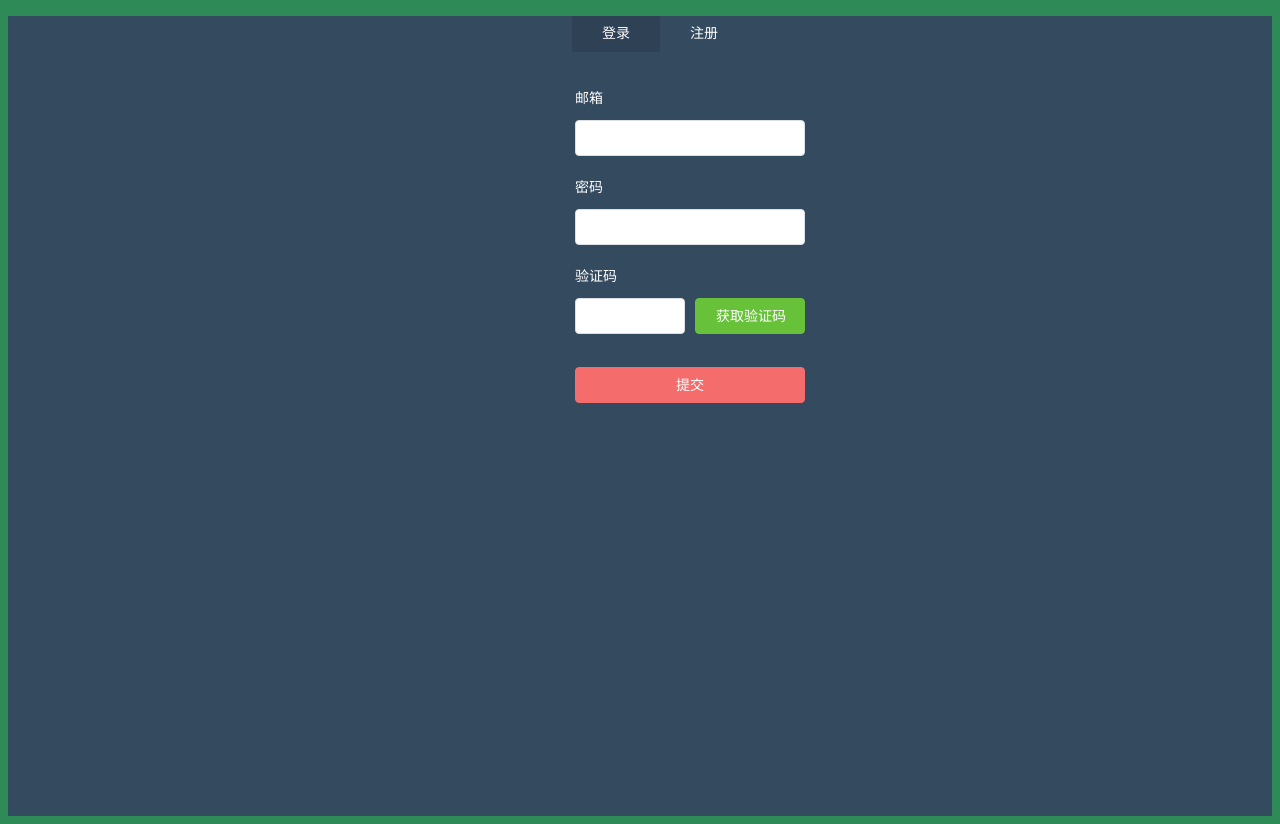
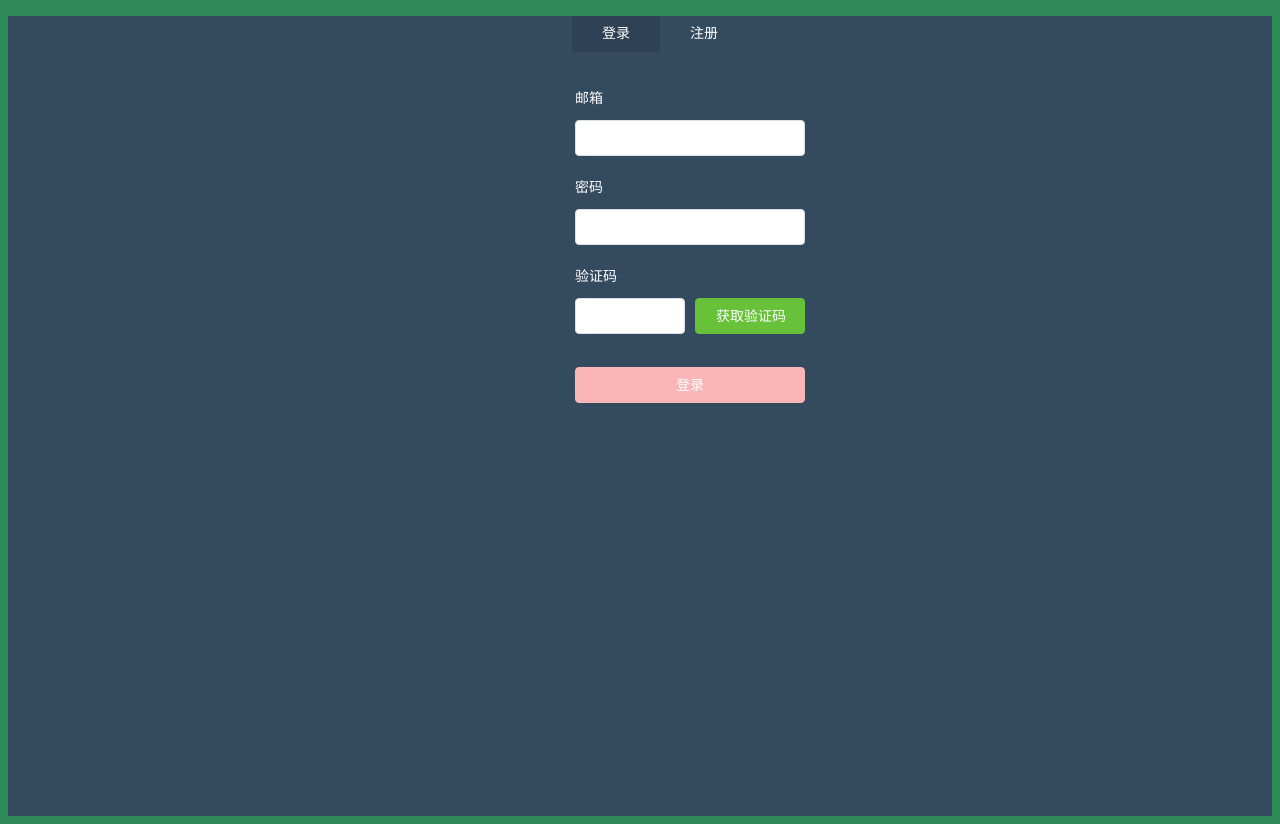
Before and after one commit to wangxiaohui1988/vue-admin, a Vue app: page /#/login in a window 1280 px wide. Built offline with nearby package versions, Linux system fonts and the light colour scheme.

Commit message:
验证码获取校验及响应拦截器处理

```diff
--- a/src/utils/request.js
+++ b/src/utils/request.js
@@ -1,4 +1,5 @@
 import axios from 'axios'
+import { Message } from 'element-ui';
 
 const BASEURL = process.env.NODE_ENV === 'production' ? '' : '/devApi';
 
@@ -8,7 +9,7 @@ const service = axios.create({
     timeout: 1000
 });
 
-console.log(process.env.NODE_ENV);
+// console.log(process.env.NODE_ENV);
 
 // Add a request interceptor
 service.interceptors.request.use(function (config) {
@@ -22,7 +23,13 @@ service.interceptors.request.use(function (config) {
 // Add a response interceptor
 service.interceptors.response.use(function (response) {
     // Do something with response data
-    return response;
+    var data = response.data;
+    if (data.resCode != 0) {
+        Message.error(data.message);
+        return Promise.reject(data);
+    } else {
+        return response;
+    }
   }, function (error) {
     // Do something with response error
     return Promise.reject(error);
--- a/src/views/login/index.vue
+++ b/src/views/login/index.vue
@@ -24,7 +24,7 @@
         </el-form-item>
 
         <el-form-item prop="password" class="item-from">
-          <label>密码</label>
+          <label for="password">密码</label>
           <el-input
             id="password"
             type="password"
@@ -36,7 +36,7 @@
         </el-form-item>
 
         <el-form-item prop="checkpass" class="item-from" v-show="model === 'register'">
-          <label>重复密码</label>
+          <label for="checkpass">重复密码</label>
           <el-input
             id="checkpass"
             type="password"
@@ -48,10 +48,10 @@
         </el-form-item>
 
         <el-form-item prop="code" class="item-from">
-          <label>验证码</label>
+          <label for="code">验证码</label>
           <el-row :gutter="10">
             <el-col :span="12">
-              <el-input v-model="ruleForm.code" minlength="6" maxlength="6"></el-input>
+              <el-input id="code" v-model="ruleForm.code" minlength="6" maxlength="6"></el-input>
             </el-col>
             <el-col :span="12">
               <el-button type="success" class="block" @click="getSms()">获取验证码</el-button>
@@ -60,7 +60,7 @@
         </el-form-item>
 
         <el-form-item>
-          <el-button type="danger" @click="submitForm('ruleForm')" class="login-btn block">提交</el-button>
+          <el-button type="danger" @click="submitForm('ruleForm')" :disabled="loginButStatus" class="login-btn block">{{ model === 'login' ? '登录' : '注册'}}</el-button>
           <!-- <el-button @click="resetForm('ruleForm')">重置</el-button> -->
         </el-form-item>
       </el-form>
@@ -76,7 +76,7 @@ import { GetSms } from '@/api/login'
 export default {
   name: 'login',
   // 这里面放置data数据、生命周期、自定义的函数
-  setup(props, context) {
+  setup(props, { refs, root }) {
     // 用户名验证
     let validateUsername = (rule, value, callback) => {
       if (value === '') {
@@ -155,6 +155,8 @@ export default {
 
     // 2.基本数据
     const model = ref("login");
+    // 登录按钮禁用状态
+    const loginButStatus = ref(true);
 
     /**声明函数 */
     // 模块切换
@@ -170,12 +172,27 @@ export default {
 
     /**获取验证码 */
     const getSms = (() => {
+      // 邮箱为空验证
+      if (ruleForm.username == '') {
+        root.$message.error('邮箱不能为空！！');
+        return false;
+      }
+
+      // 邮箱格式验证
+      if (validateEmail(ruleForm.username)) {
+        root.$message.error('邮箱格式错误！！');
+        return false;
+      }
+
       var requestData = {
         username: ruleForm.username
       }
       GetSms(requestData).then((response) => {
         var data = response.data;
-        console.log(data);
+        // 登录按钮启用
+        loginButStatus.value = false;
+      }).catch(error => {
+        console.log(error);
       });
     })
 
@@ -190,7 +207,16 @@ export default {
       });
     };
 
-    return { menuTab, model, toggleMenu, ruleForm, rules, submitForm, getSms };
+    return {
+      menuTab,
+      model,
+      loginButStatus,
+      toggleMenu,
+      ruleForm,
+      rules,
+      submitForm,
+      getSms
+    };
   },
   created() {}
 };
```
